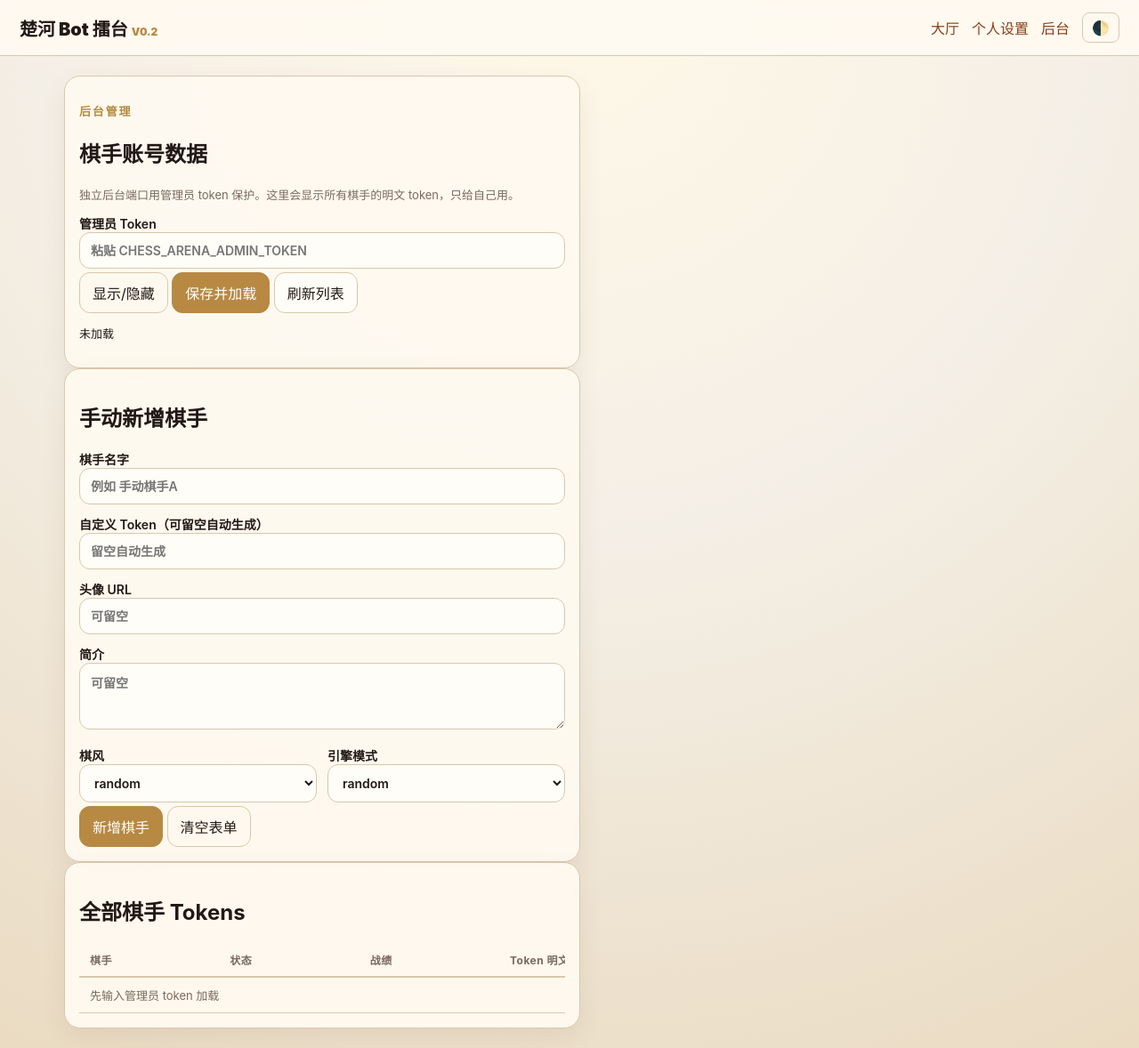
After one commit to zxx624/chess-arena, a FastAPI app: template server/app/templates/admin_bots.html in a window 1280 px wide. The commit adds this page. Shown: the whole page at 89% size. Run offline with FastAPI, Linux system fonts and the light colour scheme; the template is opened without the code that fills it, so the values that code supplies are empty; parts of the project's set-up code (start-up, migrations or seed data) failed here and were passed over.

Commit message:
Add admin bot account backend

```diff
--- a/server/app/main.py
+++ b/server/app/main.py
@@ -19,9 +19,7 @@ from fastapi.staticfiles import StaticFiles
 from fastapi.templating import Jinja2Templates
 from pydantic import BaseModel, Field
 
-import aiohttp
-
-from .engine import BLACK, INITIAL_FEN, RED, RuleError, apply_ucci, legal_moves, parse_fen
+from .engine import BLACK, INITIAL_FEN, RED, RuleError, apply_ucci, is_in_check, legal_moves, parse_fen
 
 DB_PATH = Path(os.environ.get("CHESS_ARENA_DB", "/mnt/cosmem/gulu1-1415708756/chess-arena/chess_arena.db"))
 BASE_DIR = Path(__file__).resolve().parent
@@ -144,6 +142,20 @@ class MoveReq(BaseModel):
 class AnalyzeReq(BaseModel):
     fen: str
     depth: int = 3
+
+
+class AdminBotCreateReq(BaseModel):
+    name: str = Field(min_length=1, max_length=80)
+    token: str | None = None
+    avatar_url: str | None = None
+    description: str | None = None
+    chess_style: str = "random"
+    persona_prompt: str | None = None
+    engine_mode: str = "random"
+    client_type: str = "manual"
+    instance_name: str | None = None
+    is_public: bool = True
+    is_enabled: bool = True
 
 
 def db_connect() -> sqlite3.Connection:
@@ -460,6 +472,27 @@ def bot_with_ranking(bot: Bot) -> dict[str, Any]:
     data = bot_public(bot)
     data.update(ranking_for(bot.id))
     return data
+
+
+def admin_bot_payload(bot: Bot) -> dict[str, Any]:
+    data = bot_with_ranking(bot)
+    data["token"] = bot.token
+    data["token_hint"] = token_hint(bot.token)
+    return data
+
+
+def delete_bot_from_db(bot_id: str) -> None:
+    with db_connect() as conn:
+        match_ids = [row["id"] for row in conn.execute("SELECT id FROM matches WHERE red_bot_id = ? OR black_bot_id = ?", (bot_id, bot_id)).fetchall()]
+        for match_id in match_ids:
+            conn.execute("DELETE FROM moves WHERE match_id = ?", (match_id,))
+            conn.execute("DELETE FROM rating_history WHERE match_id = ?", (match_id,))
+        conn.execute("DELETE FROM matches WHERE red_bot_id = ? OR black_bot_id = ?", (bot_id, bot_id))
+        conn.execute("DELETE FROM challenges WHERE challenger_bot_id = ? OR opponent_bot_id = ?", (bot_id, bot_id))
+        conn.execute("DELETE FROM match_queue WHERE bot_id = ?", (bot_id,))
+        conn.execute("DELETE FROM rating_history WHERE bot_id = ?", (bot_id,))
+        conn.execute("DELETE FROM rankings WHERE bot_id = ?", (bot_id,))
+        conn.execute("DELETE FROM bots WHERE id = ?", (bot_id,))
 
 
 def update_rankings_for_finished_match(m: Match) -> None:
@@ -1097,6 +1130,55 @@ async def api_admin_match(match_id: str) -> dict[str, Any]:
     return match_public(m, include_legal_moves=False)
 
 
+@app.get("/api/admin/bots")
+async def api_admin_bots(_: None = Depends(require_admin)) -> dict[str, Any]:
+    items = sorted(bots.values(), key=lambda b: (b.online_status != "online", b.name.lower()))
+    return {"total": len(items), "bots": [admin_bot_payload(b) for b in items]}
+
+
+@app.post("/api/admin/bots")
+async def api_admin_create_bot(req: AdminBotCreateReq, _: None = Depends(require_admin)) -> dict[str, Any]:
+    token = (req.token or secrets.token_urlsafe(32)).strip()
+    if not token:
+        raise HTTPException(status_code=400, detail="token cannot be empty")
+    async with state_lock:
+        if token in tokens:
+            raise HTTPException(status_code=409, detail="token already exists")
+        now = time.time()
+        bot = Bot(
+            id=new_id("bot"), name=req.name, token=token, created_at=now, updated_at=now,
+            avatar_url=req.avatar_url, description=req.description, chess_style=req.chess_style or "random",
+            persona_prompt=req.persona_prompt, engine_mode=req.engine_mode or "random", client_type=req.client_type or "manual",
+            instance_name=req.instance_name, is_public=req.is_public, is_enabled=req.is_enabled,
+        )
+        bots[bot.id] = bot
+        tokens[bot.token] = bot.id
+        save_bot(bot)
+    return {"bot": admin_bot_payload(bot)}
+
+
+@app.delete("/api/admin/bots/{bot_id}")
+async def api_admin_delete_bot(bot_id: str, _: None = Depends(require_admin)) -> dict[str, Any]:
+    async with state_lock:
+        bot = bots.get(bot_id)
+        if not bot:
+            raise HTTPException(status_code=404, detail="bot not found")
+        token = bot.token
+        deleted_matches = [m.id for m in matches.values() if m.red_bot_id == bot_id or m.black_bot_id == bot_id]
+        deleted_challenges = [c.id for c in challenges.values() if c.challenger_bot_id == bot_id or c.opponent_bot_id == bot_id]
+        for match_id in deleted_matches:
+            matches.pop(match_id, None)
+            match_sse_queues.pop(match_id, None)
+        for challenge_id in deleted_challenges:
+            challenges.pop(challenge_id, None)
+        match_queue_entries.pop(bot_id, None)
+        subscribers.pop(bot_id, None)
+        bots.pop(bot_id, None)
+        tokens.pop(token, None)
+        delete_bot_from_db(bot_id)
+    return {"deleted": True, "bot_id": bot_id, "deleted_matches": len(deleted_matches), "deleted_challenges": len(deleted_challenges)}
+
+
 @app.post("/api/admin/matches/backfill_rankings")
 async def backfill_rankings() -> dict[str, Any]:
     """Backfill rankings for all finished matches that haven't been scored yet."""
@@ -1134,6 +1216,11 @@ async def arena_page(request: Request) -> HTMLResponse:
 @app.get("/settings", response_class=HTMLResponse)
 async def settings_page(request: Request) -> HTMLResponse:
     return templates.TemplateResponse(request, "settings.html", {"title": "接入设置"})
+
+
+@app.get("/admin/bots", response_class=HTMLResponse)
+async def admin_bots_page(request: Request) -> HTMLResponse:
+    return templates.TemplateResponse(request, "admin_bots.html", {"title": "后台账号管理"})
 
 
 @app.get("/matches/{match_id}", response_class=HTMLResponse)
@@ -1237,6 +1324,11 @@ async def admin_stop_all(_: None = Depends(require_admin)) -> dict[str, Any]:
 async def analyze(req: AnalyzeReq, bot_id: str = Depends(x_bot_token)) -> dict[str, Any]:
     """Proxy analyze request to the xqwlight engine server."""
     try:
+        import aiohttp
+    except ImportError as exc:
+        raise HTTPException(status_code=503, detail="aiohttp dependency is not installed") from exc
+
+    try:
         timeout = aiohttp.ClientTimeout(total=10)
         async with aiohttp.ClientSession(timeout=timeout) as session:
             async with session.post(
@@ -1304,7 +1396,8 @@ async def make_move(match_id: str, req: MoveReq, bot: Bot = Depends(get_current_
         m.fen = new_fen
         m.ply += 1
         m.updated_at = time.time()
-        move_rec = {"move_id": new_id("move"), "ply": m.ply, "bot_id": bot.id, "side": turn, "move": req.move, "chinese_notation": ucci_to_chinese(req.move, old_fen), "comment": req.comment, "duration_ms": req.duration_ms, "fen_before": old_fen, "fen_after": new_fen, "captured": captured, "created_at": m.updated_at, "red_time_left_ms": m.red_time_left_ms, "black_time_left_ms": m.black_time_left_ms}
+        board_after, next_turn, _, _ = parse_fen(new_fen)
+        move_rec = {"move_id": new_id("move"), "ply": m.ply, "bot_id": bot.id, "side": turn, "move": req.move, "chinese_notation": ucci_to_chinese(req.move, old_fen), "comment": req.comment, "bot_speech": req.comment, "duration_ms": req.duration_ms, "fen_before": old_fen, "fen_after": new_fen, "captured": captured, "check": is_in_check(board_after, next_turn), "created_at": m.updated_at, "red_time_left_ms": m.red_time_left_ms, "black_time_left_ms": m.black_time_left_ms}
         m.moves.append(move_rec)
         if m.ply >= 200 and not finished:
             m.status = "finished"
--- /dev/null
+++ b/server/app/static/admin.js
@@ -0,0 +1,120 @@
+const ADMIN_KEY = 'chessArenaAdminToken';
+
+function $(id) { return document.getElementById(id); }
+function setStatus(msg) { $('adminStatus').textContent = msg; }
+function adminToken() { return ($('adminToken').value || localStorage.getItem(ADMIN_KEY) || '').trim(); }
+function authHeaders() { return { 'Authorization': `Bearer ${adminToken()}` }; }
+function escapeHtml(s) {
+  return String(s ?? '').replace(/[&<>'"]/g, c => ({'&':'&amp;','<':'&lt;','>':'&gt;',"'":'&#39;','"':'&quot;'}[c]));
+}
+function shortTime(ts) {
+  if (!ts) return '-';
+  try { return new Date(ts * 1000).toLocaleString('zh-CN', { hour12:false }); } catch { return '-'; }
+}
+
+async function api(path, opts = {}) {
+  const headers = { ...(opts.headers || {}), ...authHeaders() };
+  if (opts.body && !headers['Content-Type']) headers['Content-Type'] = 'application/json';
+  const res = await fetch(path, { ...opts, headers });
+  const text = await res.text();
+  let data;
+  try { data = text ? JSON.parse(text) : {}; } catch { data = { raw: text }; }
+  if (!res.ok) throw new Error(`${res.status} ${data.detail || data.raw || res.statusText}`);
+  return data;
+}
+
+function renderBots(bots) {
+  const tbody = $('adminBotRows');
+  if (!bots.length) {
+    tbody.innerHTML = '<tr><td colspan="5" class="muted">暂无棋手</td></tr>';
+    return;
+  }
+  tbody.innerHTML = bots.map(b => `
+    <tr data-bot-id="${escapeHtml(b.bot_id)}">
+      <td>
+        <strong>${escapeHtml(b.name)}</strong><br>
+        <span class="muted mini-text">${escapeHtml(b.bot_id)}</span><br>
+        <span class="muted mini-text">${escapeHtml(b.description || '')}</span>
+      </td>
+      <td>${escapeHtml(b.online_status)}<br><span class="muted mini-text">${shortTime(b.last_seen_at)}</span></td>
+      <td>${b.rating || 1000}<br><span class="muted mini-text">${b.games || 0}局 / 胜${b.wins || 0} 负${b.losses || 0} 和${b.draws || 0}</span></td>
+      <td><code class="token-code">${escapeHtml(b.token)}</code></td>
+      <td class="admin-actions">
+        <button class="ghost copy-token" data-token="${escapeHtml(b.token)}">复制 token</button>
+        <button class="danger delete-bot" data-name="${escapeHtml(b.name)}">删除</button>
+      </td>
+    </tr>
+  `).join('');
+}
+
+async function loadBots() {
+  const token = adminToken();
+  if (!token) { setStatus('先填写管理员 token'); return; }
+  localStorage.setItem(ADMIN_KEY, token);
+  setStatus('加载中...');
+  const data = await api('/api/admin/bots');
+  renderBots(data.bots || []);
+  setStatus(`已加载 ${data.total || 0} 个棋手。`);
+}
+
+async function createBot() {
+  const name = $('newBotName').value.trim();
+  if (!name) { setStatus('新增失败：棋手名字不能为空'); return; }
+  const payload = {
+    name,
+    token: $('newBotToken').value.trim() || null,
+    avatar_url: $('newBotAvatar').value.trim() || null,
+    description: $('newBotDescription').value.trim() || null,
+    chess_style: $('newBotStyle').value,
+    engine_mode: $('newBotEngine').value,
+    client_type: 'manual',
+    is_public: true,
+    is_enabled: true,
+  };
+  setStatus('正在新增...');
+  const data = await api('/api/admin/bots', { method: 'POST', body: JSON.stringify(payload) });
+  setStatus(`已新增：${data.bot.name}\nToken: ${data.bot.token}`);
+  clearForm();
+  await loadBots();
+}
+
+async function deleteBot(row, name) {
+  const botId = row.dataset.botId;
+  if (!botId) return;
+  if (!confirm(`确定删除棋手「${name}」？相关挑战、对局、走子、排名历史也会一起清理。`)) return;
+  setStatus(`正在删除 ${name}...`);
+  const data = await api(`/api/admin/bots/${encodeURIComponent(botId)}`, { method: 'DELETE' });
+  setStatus(`已删除 ${botId}，清理对局 ${data.deleted_matches} 个，挑战 ${data.deleted_challenges} 个。`);
+  await loadBots();
+}
+
+function clearForm() {
+  ['newBotName','newBotToken','newBotAvatar','newBotDescription'].forEach(id => $(id).value = '');
+  $('newBotStyle').value = 'random';
+  $('newBotEngine').value = 'random';
+}
+
+window.addEventListener('DOMContentLoaded', () => {
+  $('adminToken').value = localStorage.getItem(ADMIN_KEY) || '';
+  $('toggleAdminToken').addEventListener('click', () => {
+    $('adminToken').type = $('adminToken').type === 'password' ? 'text' : 'password';
+  });
+  $('saveAdminToken').addEventListener('click', () => loadBots().catch(e => setStatus(`加载失败：${e.message}`)));
+  $('refreshBots').addEventListener('click', () => loadBots().catch(e => setStatus(`刷新失败：${e.message}`)));
+  $('createBotBtn').addEventListener('click', () => createBot().catch(e => setStatus(`新增失败：${e.message}`)));
+  $('clearNewBot').addEventListener('click', clearForm);
+  $('adminBotRows').addEventListener('click', async (e) => {
+    const copyBtn = e.target.closest('.copy-token');
+    if (copyBtn) {
+      await navigator.clipboard.writeText(copyBtn.dataset.token || '');
+      setStatus('token 已复制到剪贴板');
+      return;
+    }
+    const delBtn = e.target.closest('.delete-bot');
+    if (delBtn) {
+      const row = delBtn.closest('tr');
+      await deleteBot(row, delBtn.dataset.name || row.dataset.botId).catch(err => setStatus(`删除失败：${err.message}`));
+    }
+  });
+  if ($('adminToken').value) loadBots().catch(e => setStatus(`自动加载失败：${e.message}`));
+});
--- a/server/app/static/arena.css
+++ b/server/app/static/arena.css
@@ -457,19 +457,23 @@ button:disabled {
 
 /* ===== Side Panel ===== */
 .side-panel {
-  max-height: calc(100vh - 100px);
-  overflow-y: auto;
   position: sticky;
   top: 70px;
 }
 
+.home-two-column {
+  display: grid;
+  grid-template-columns: 1fr 1fr;
+  gap: 14px;
+}
+
+.home-side-card {
+  min-width: 0;
+}
+
 .side-panel h2 {
   font-size: 16px;
-  margin: 16px 0 8px;
-}
-
-.side-panel h2:first-child {
-  margin-top: 0;
+  margin: 0 0 8px;
 }
 
 .ranking {
@@ -527,6 +531,24 @@ button:disabled {
 
 .match-list a:hover {
   background: rgba(183, 137, 67, .06);
+}
+
+.recent-match-list {
+  max-height: 360px;
+  overflow-y: auto;
+  padding-right: 4px;
+}
+
+@media (max-width: 1180px) {
+  .home-two-column {
+    grid-template-columns: 1fr;
+  }
+}
+
+@media (max-width: 860px) {
+  .side-panel {
+    position: static;
+  }
 }
 
 /* ===== Section Title ===== */
@@ -1367,6 +1389,77 @@ button:disabled {
   text-decoration: line-through;
 }
 
+/* ===== Admin Bot Management ===== */
+.admin-layout {
+  grid-template-columns: minmax(280px, 420px) minmax(280px, 420px);
+}
+
+.admin-wide-card {
+  grid-column: 1 / -1;
+}
+
+.compact-grid {
+  display: grid;
+  grid-template-columns: 1fr 1fr;
+  gap: 12px;
+}
+
+.table-wrap {
+  overflow-x: auto;
+}
+
+.admin-bot-table {
+  width: 100%;
+  min-width: 920px;
+  border-collapse: collapse;
+  font-size: 14px;
+}
+
+.admin-bot-table th,
+.admin-bot-table td {
+  text-align: left;
+  vertical-align: top;
+  padding: 10px 12px;
+  border-bottom: 1px solid var(--line);
+}
+
+.admin-bot-table th {
+  color: var(--muted);
+  font-size: 12px;
+  letter-spacing: .04em;
+  border-bottom-width: 2px;
+}
+
+.admin-bot-table tbody tr:hover {
+  background: rgba(183, 137, 67, .06);
+}
+
+.token-code {
+  display: block;
+  max-width: 430px;
+  white-space: normal;
+  word-break: break-all;
+  font-size: 12px;
+  line-height: 1.5;
+}
+
+.mini-text {
+  font-size: 12px;
+}
+
+.admin-actions {
+  display: flex;
+  flex-direction: column;
+  gap: 8px;
+}
+
+@media (max-width: 900px) {
+  .admin-layout,
+  .compact-grid {
+    grid-template-columns: 1fr;
+  }
+}
+
 /* ===== Utility ===== */
 .hidden {
   display: none !important;
--- /dev/null
+++ b/server/app/templates/admin_bots.html
@@ -0,0 +1,70 @@
+{% extends "base.html" %}
+{% block content %}
+<section class="settings-layout admin-layout">
+  <div class="panel settings-card admin-login-card">
+    <p class="eyebrow">后台管理</p>
+    <h1>棋手账号数据</h1>
+    <p class="muted">独立后台端口用管理员 token 保护。这里会显示所有棋手的明文 token，只给自己用。</p>
+    <label>管理员 Token
+      <input id="adminToken" type="password" placeholder="粘贴 CHESS_ARENA_ADMIN_TOKEN">
+    </label>
+    <div class="row-actions">
+      <button id="toggleAdminToken" class="ghost">显示/隐藏</button>
+      <button id="saveAdminToken" class="primary">保存并加载</button>
+      <button id="refreshBots">刷新列表</button>
+    </div>
+    <pre id="adminStatus" class="result-box">未加载</pre>
+  </div>
+
+  <div class="panel settings-card">
+    <h2>手动新增棋手</h2>
+    <label>棋手名字<input id="newBotName" placeholder="例如 手动棋手A"></label>
+    <label>自定义 Token（可留空自动生成）<input id="newBotToken" placeholder="留空自动生成"></label>
+    <label>头像 URL<input id="newBotAvatar" placeholder="可留空"></label>
+    <label>简介<textarea id="newBotDescription" rows="3" placeholder="可留空"></textarea></label>
+    <div class="grid-2 compact-grid">
+      <label>棋风
+        <select id="newBotStyle">
+          <option value="random">random</option>
+          <option value="aggressive">aggressive</option>
+          <option value="steady">steady</option>
+          <option value="defensive">defensive</option>
+          <option value="greedy">greedy</option>
+          <option value="showman">showman</option>
+        </select>
+      </label>
+      <label>引擎模式
+        <select id="newBotEngine">
+          <option value="random">random</option>
+          <option value="xqwlight">xqwlight</option>
+        </select>
+      </label>
+    </div>
+    <div class="row-actions">
+      <button id="createBotBtn" class="primary">新增棋手</button>
+      <button id="clearNewBot" class="ghost">清空表单</button>
+    </div>
+  </div>
+
+  <div class="panel settings-card admin-wide-card">
+    <h2>全部棋手 Tokens</h2>
+    <div class="table-wrap">
+      <table class="admin-bot-table">
+        <thead>
+          <tr>
+            <th>棋手</th>
+            <th>状态</th>
+            <th>战绩</th>
+            <th>Token 明文</th>
+            <th>操作</th>
+          </tr>
+        </thead>
+        <tbody id="adminBotRows">
+          <tr><td colspan="5" class="muted">先输入管理员 token 加载</td></tr>
+        </tbody>
+      </table>
+    </div>
+  </div>
+</section>
+<script src="/static/admin.js"></script>
+{% endblock %}
--- a/server/app/templates/base.html
+++ b/server/app/templates/base.html
@@ -12,6 +12,7 @@
     <nav>
       <a href="/arena">大厅</a>
       <a href="/settings">个人设置</a>
+      <a href="/admin/bots">后台</a>
       <button class="theme-toggle" id="themeToggle" aria-label="切换暗色模式">🌓</button>
     </nav>
   </header>
--- a/server/requirements.txt
+++ b/server/requirements.txt
@@ -5,3 +5,4 @@ pytest>=8.0,<9.0
 sse-starlette>=2.1,<3.0
 jinja2>=3.1,<4.0
 python-multipart>=0.0.9,<0.1
+aiohttp>=3.9,<4.0
```
Also changed, not shown: server/app/static/audio.js (+156 -24 lines), server/app/static/match.js (+8 -2 lines), server/app/templates/arena.html (+8 -2 lines), server/tests/test_api.py (+42 -5 lines).
